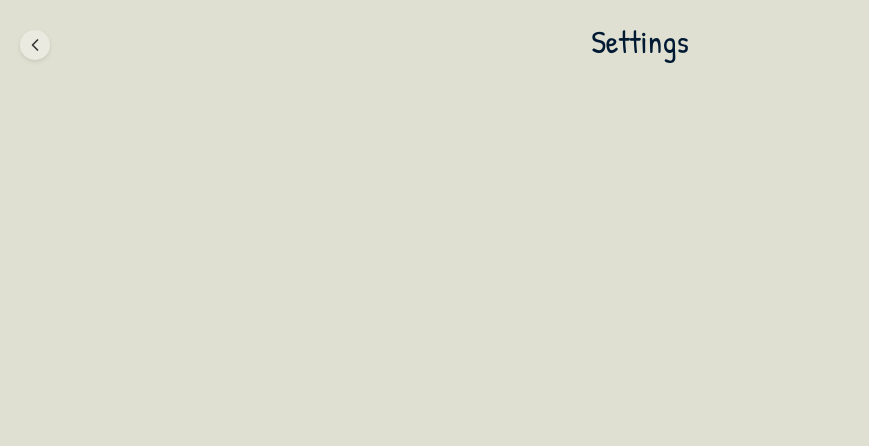
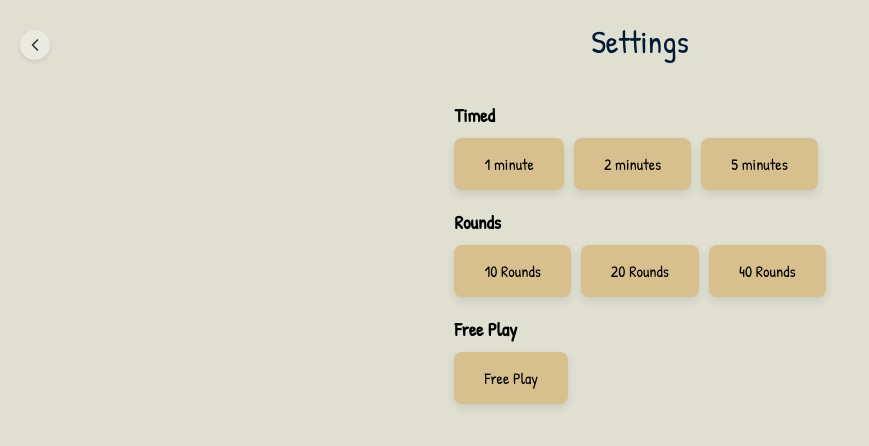
Before and after one commit to joseph-johnson27001/game-world, a Vue app: page /word-scramble/settings in a window 1280 px wide. Shown: the top 446 px of the page, without its empty margins (0-869 px from the left). Built offline with nearby package versions, Linux system fonts and the light colour scheme.

Commit message:
Games Setting Page layout

```diff
--- a/src/views/WordScramble/WordScrambleSettings.vue
+++ b/src/views/WordScramble/WordScrambleSettings.vue
@@ -1,7 +1,130 @@
 <template>
   <div>
+    <!-- Heading Section -->
     <div class="heading-container">
+      <span></span>
       <h1>Settings</h1>
+      <span></span>
+    </div>
+
+    <!-- Game Format Options -->
+    <div class="game-format-options">
+      <!-- Timed Options -->
+      <h3>Timed</h3>
+      <div class="format-group">
+        <div
+          class="format-option"
+          :class="{ active: selectedOption === '60s' }"
+          @click="selectOption('60s')"
+        >
+          1 minute
+        </div>
+        <div
+          class="format-option"
+          :class="{ active: selectedOption === '120s' }"
+          @click="selectOption('120s')"
+        >
+          2 minutes
+        </div>
+        <div
+          class="format-option"
+          :class="{ active: selectedOption === '5min' }"
+          @click="selectOption('5min')"
+        >
+          5 minutes
+        </div>
+      </div>
+
+      <!-- Rounds Options -->
+      <h3>Rounds</h3>
+      <div class="format-group">
+        <div
+          class="format-option"
+          :class="{ active: selectedOption === '10rounds' }"
+          @click="selectOption('10rounds')"
+        >
+          10 Rounds
+        </div>
+        <div
+          class="format-option"
+          :class="{ active: selectedOption === '20rounds' }"
+          @click="selectOption('20rounds')"
+        >
+          20 Rounds
+        </div>
+        <div
+          class="format-option"
+          :class="{ active: selectedOption === '40rounds' }"
+          @click="selectOption('40rounds')"
+        >
+          40 Rounds
+        </div>
+      </div>
+
+      <!-- Free Play Option -->
+      <h3>Free Play</h3>
+      <div class="format-group">
+        <div
+          class="format-option"
+          :class="{ active: selectedOption === 'freePlay' }"
+          @click="selectOption('freePlay')"
+        >
+          Free Play
+        </div>
+      </div>
     </div>
   </div>
 </template>
+
+<script>
+export default {
+  data() {
+    return {
+      selectedOption: "",
+    };
+  },
+  methods: {
+    selectOption(option) {
+      this.selectedOption = option;
+    },
+  },
+};
+</script>
+
+<style scoped>
+.game-format-options {
+  margin-top: 20px;
+}
+
+h3 {
+  margin: 10px 0;
+}
+
+.format-group {
+  display: flex;
+  gap: 10px;
+  margin-bottom: 20px;
+}
+
+.format-option {
+  padding: 15px 30px;
+  border-radius: 8px;
+  background-color: #d8bf8e;
+  cursor: pointer;
+  text-align: center;
+  font-size: 16px;
+  transition: scale 0.2s;
+  color: black;
+  box-shadow: 0 4px 8px rgba(0, 0, 0, 0.1);
+}
+
+.format-option:hover {
+  transform: scale(1.05);
+}
+
+.format-option.active {
+  color: black;
+  border: 1px solid black;
+  box-shadow: 0 4px 8px rgba(0, 0, 0, 0.4);
+}
+</style>
```
